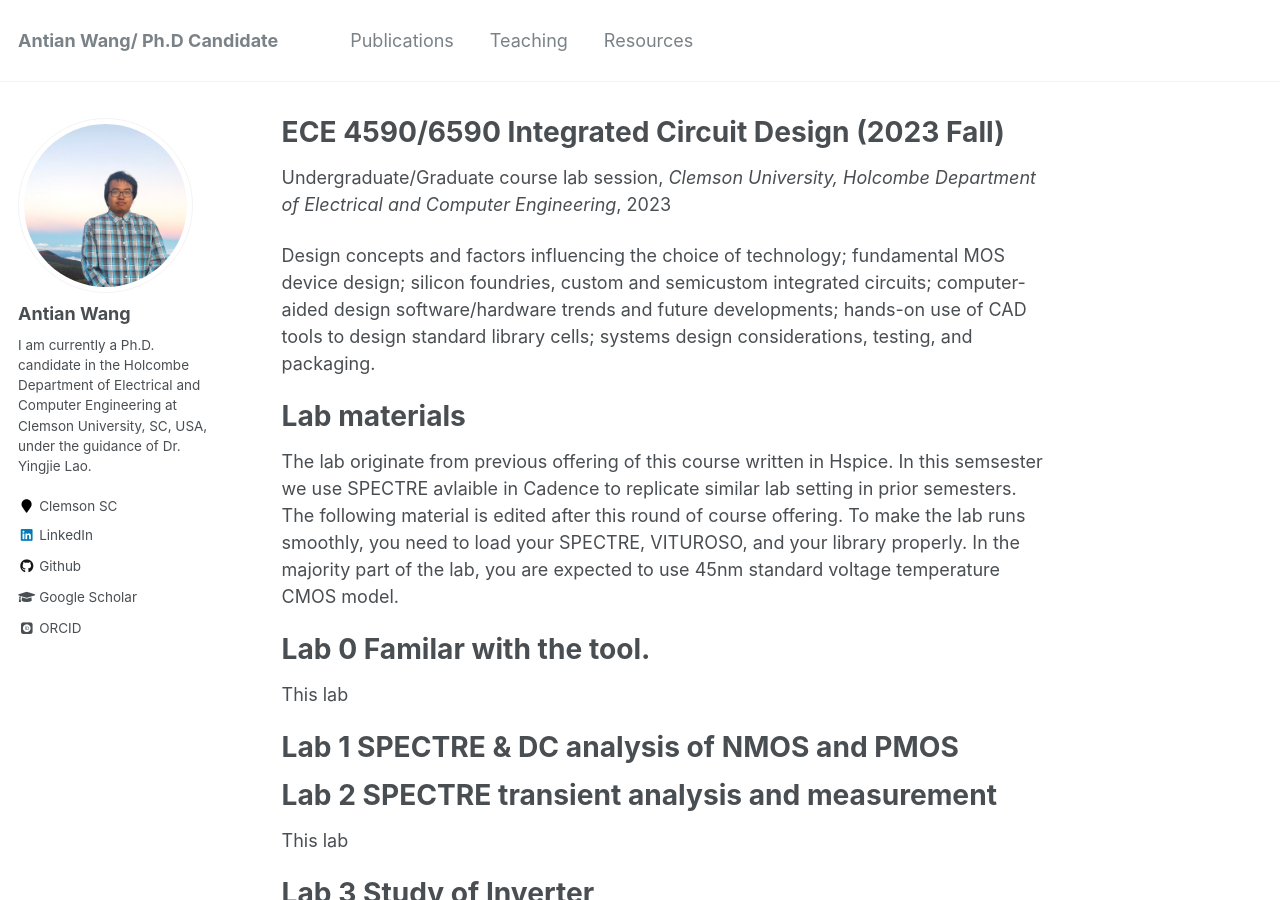
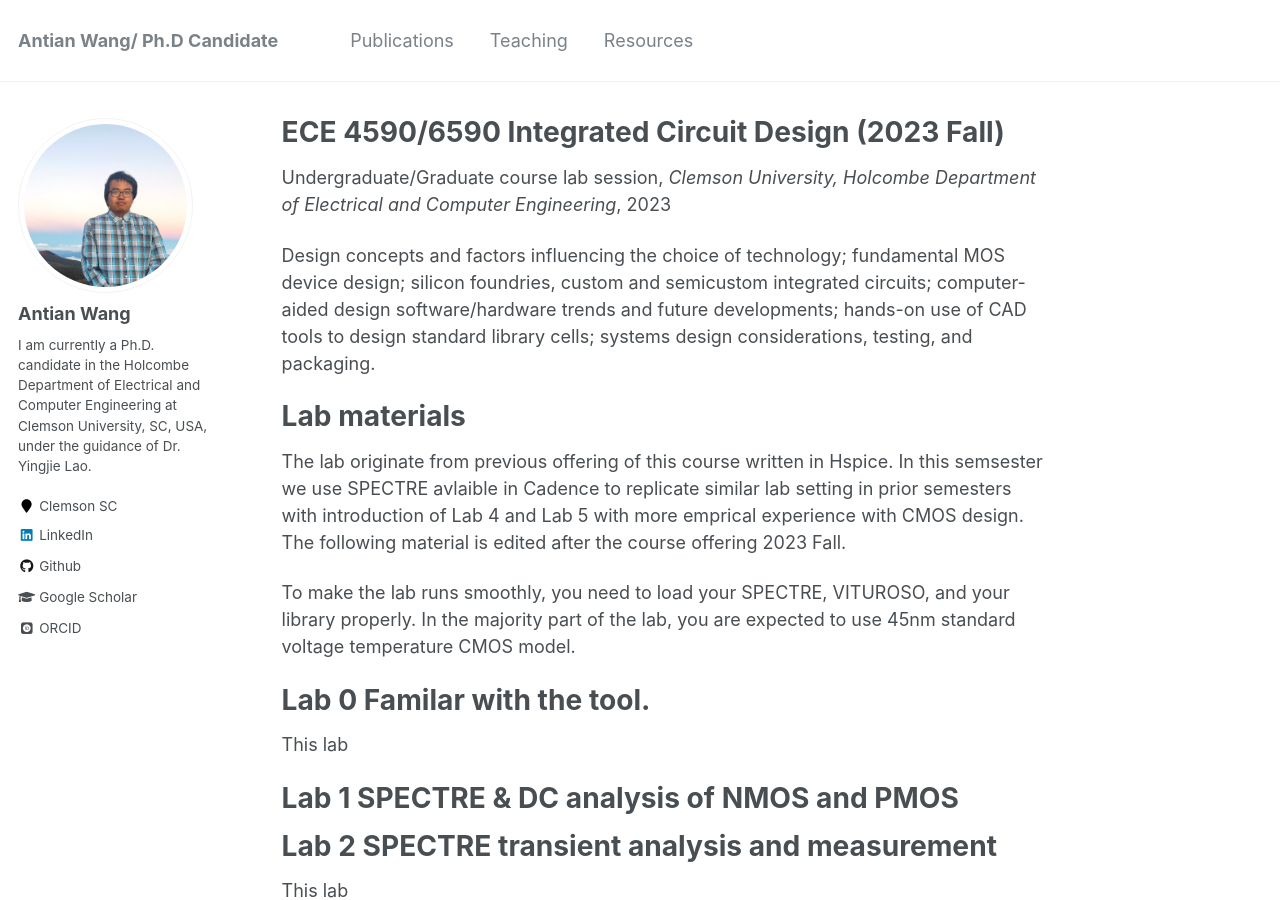
Before and after one commit to wangantian/wangantian.github.io, a Jekyll site: the page built from _teaching/Clemson_ECE4590.md, in a window 1280 px wide and 900 px high. Built offline with Jekyll 4.4.1, drawn with Linux system fonts in a browser that asks for light colours; some web fonts are replaced.

Commit message:
Update Clemson_ECE4590.md

```diff
--- a/_teaching/Clemson_ECE4590.md
+++ b/_teaching/Clemson_ECE4590.md
@@ -15,7 +15,9 @@ standard library cells; systems design considerations, testing, and packaging.
 
 Lab materials
 ======
-The lab originate from previous offering of this course written in Hspice. In this semsester we use SPECTRE avlaible in Cadence to replicate similar lab setting in prior semesters. The following material is edited after this round of course offering. To make the lab runs smoothly, you need to load your SPECTRE, VITUROSO, and your library properly. In the majority part of the lab, you are expected to use 45nm standard voltage temperature CMOS model.
+The lab originate from previous offering of this course written in Hspice. In this semsester we use SPECTRE avlaible in Cadence to replicate similar lab setting in prior semesters with introduction of Lab 4 and Lab 5 with more emprical experience with CMOS design. The following material is edited after the course offering 2023 Fall.
+
+To make the lab runs smoothly, you need to load your SPECTRE, VITUROSO, and your library properly. In the majority part of the lab, you are expected to use 45nm standard voltage temperature CMOS model.
 
 Lab 0 Familar with the tool.
 ======
```
